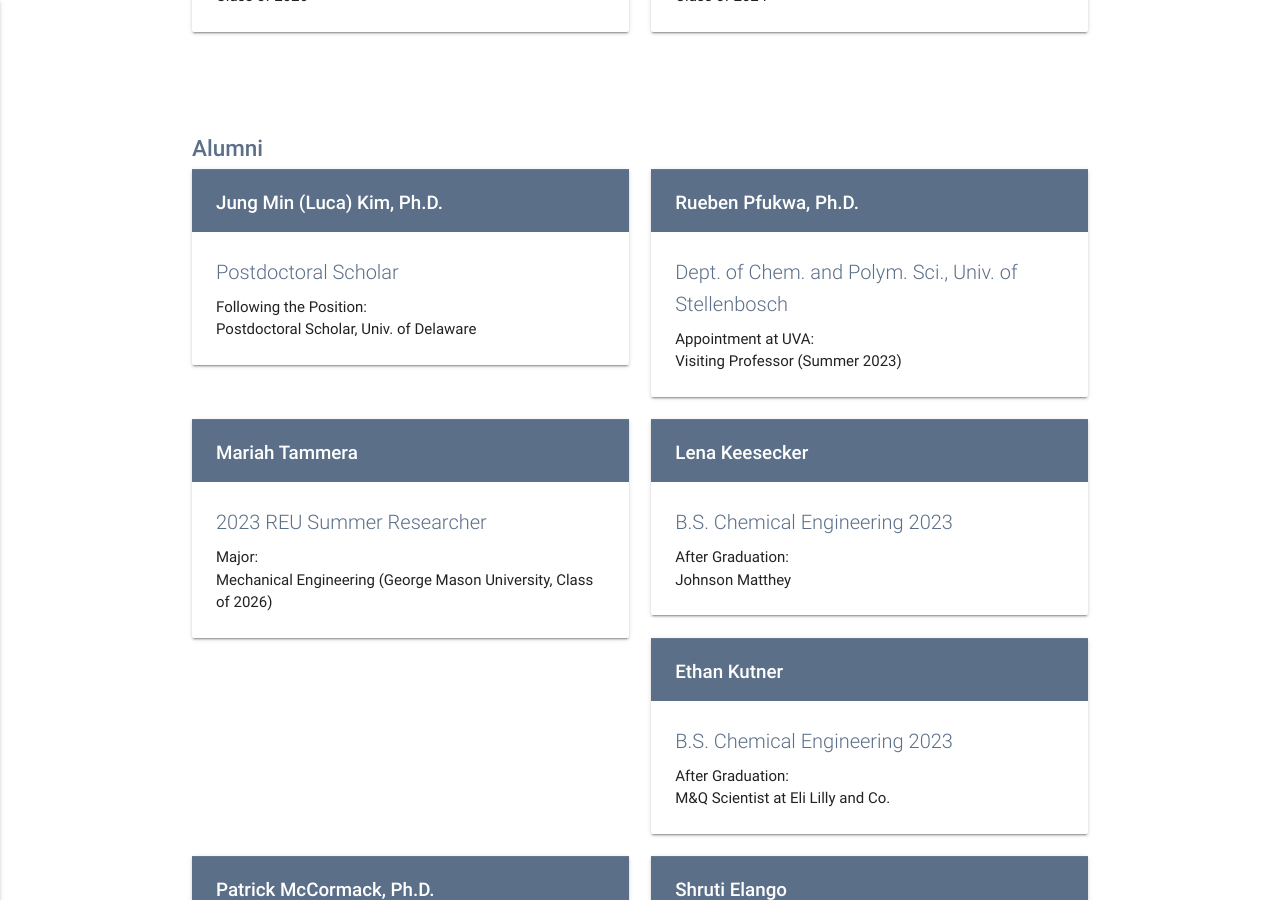
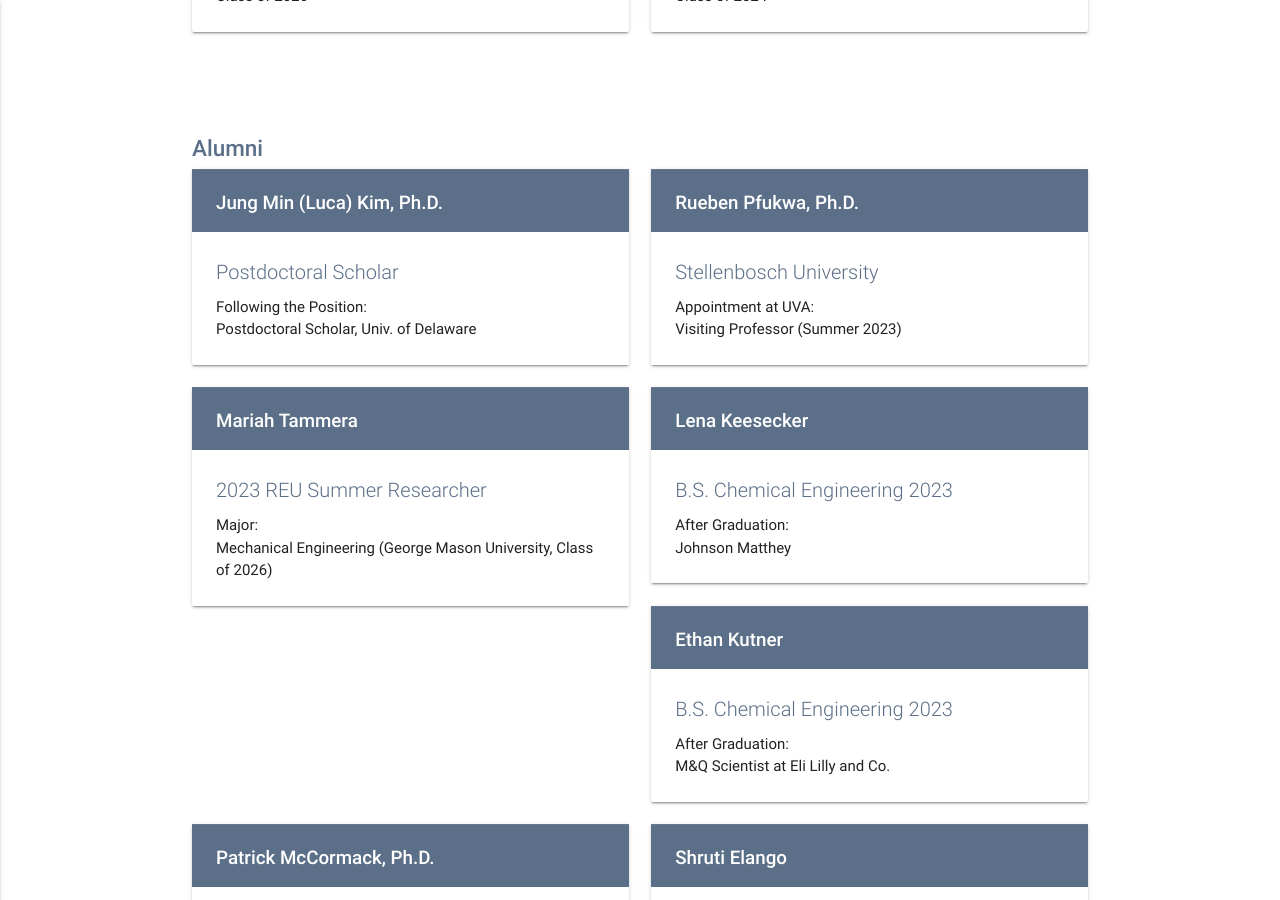
Before and after one commit to geisegroup/geisegroup.github.io, a Jekyll site: the page built from people.md, in a window 1280 px wide and 900 px high, scrolled down 2572 px. Built offline with Jekyll 4.4.1, drawn with Linux system fonts in a browser that asks for light colours; nearby versions of some CDN libraries.

Commit message:
Update ruebenPfukwa.html

```diff
--- a/_alumniMembers/ruebenPfukwa.html
+++ b/_alumniMembers/ruebenPfukwa.html
@@ -1,6 +1,6 @@
 ---
 name: Rueben Pfukwa, Ph.D.
-title: Dept. of Chem. and Polym. Sci., Univ. of Stellenbosch
+title: Stellenbosch University
 afterPrefix: Appointment at UVA
 afterText: Visiting Professor &lpar;Summer 2023&rpar;
 orderBy: 88
```
